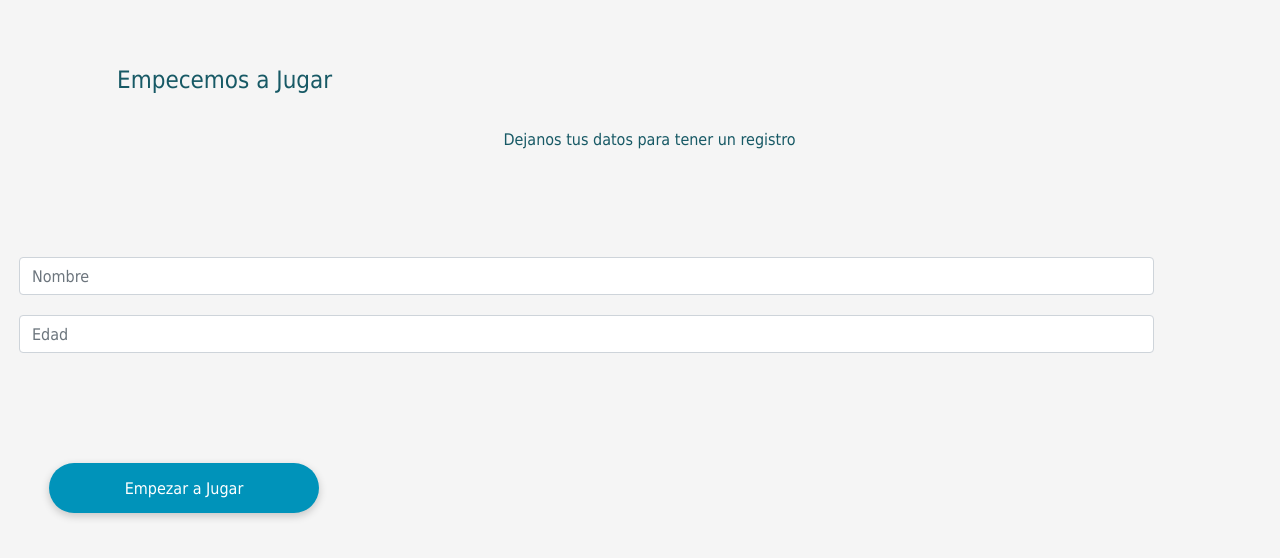
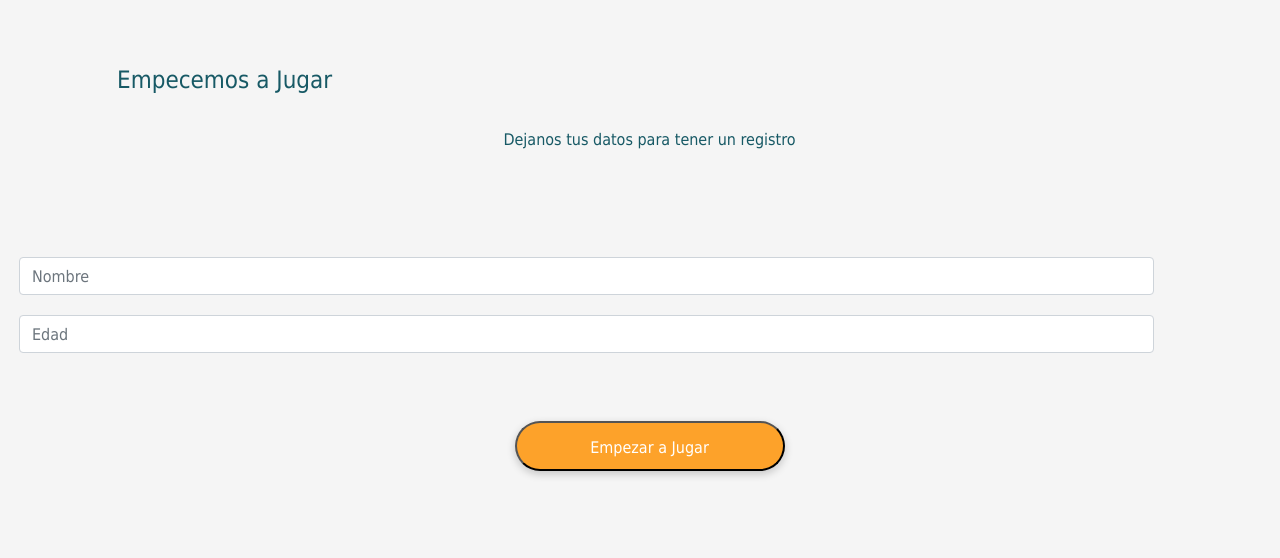
Before and after one commit to Devs4good/escuadronvial_webapp, an Angular app: page /empezar in a window 1280 px wide. Shown: the top 558 px of the page. Built offline with nearby package versions, Linux system fonts and the light colour scheme.

Commit message:
agregar navegacion a empezar

```diff
--- a/src/app/app.module.ts
+++ b/src/app/app.module.ts
@@ -10,6 +10,7 @@ import { RankingComponent } from './components/ranking/ranking.component';
 import { RespuestaComponent } from './components/respuesta/respuesta.component';
 import { CategoriasComponent } from './components/categorias/categorias.component';
 import { EmpezarComponent } from './components/empezar/empezar.component';
+import { FormsModule } from '@angular/forms';
 
 @NgModule({
   declarations: [
@@ -24,7 +25,8 @@ import { EmpezarComponent } from './components/empezar/empezar.component';
   ],
   imports: [
     BrowserModule,
-    AppRoutingModule
+    AppRoutingModule,
+    FormsModule
   ],
   providers: [],
   bootstrap: [AppComponent]
--- a/src/app/components/empezar/empezar.component.css
+++ b/src/app/components/empezar/empezar.component.css
@@ -0,0 +1,17 @@
+.button-empezar {
+    background-color: #fda22a;
+border-radius: 25px;
+box-shadow: 0 3px 8px rgba(0, 0, 0, .2);
+width: 270px;
+height: 50px;
+overflow: hidden;
+}
+
+.input {
+    border: 0  2px #61bfd8;
+}
+
+.titulo {
+    font-size: 24px;
+    color: #175965;
+}
--- a/src/app/components/empezar/empezar.component.html
+++ b/src/app/components/empezar/empezar.component.html
@@ -1,16 +1,23 @@
 <div class="container-sugerencias">
   <span class="titulo" id="titulo">Empecemos a Jugar</span>
-
+  {{f.nombre}}
   <div class="descripcion">
       <span>Dejanos tus datos para tener un registro </span> <br>
+      <span></span>
   </div>
+  <form #f="ngForm" (ngSubmit)="llenarDatos(f)" novalidate>
+    <div class="inputs">
+        <input name="nombre" ngModel required #nombre="ngModel" placeholder="Nombre" class="form-control">
+        <input name="edad" ngModel  class="form-control" placeholder="Edad">
+        <span class="error text-center" style="margin: 5px" >{{error}}</span>
+    </div>
+    <br/>
+    <div>
+        <button class="button button-empezar" id="button-empezar">
+            Empezar a Jugar
+          </button>
+    </div>
 
-  <div class="inputs">
-      <input type="text"  class="form-control"  placeholder="Nombre">
-      <input type="text"  class="form-control"  placeholder="Edad">
-  </div>
+  </form>
 
-  <div class="btn-enviar" id="boton-siguiente">
-      <span>Empezar a Jugar</span>
-  </div>
 </div>
--- a/src/app/components/empezar/empezar.component.ts
+++ b/src/app/components/empezar/empezar.component.ts
@@ -1,4 +1,6 @@
 import { Component, OnInit } from '@angular/core';
+import {NgForm} from '@angular/forms';
+import { Router } from '@angular/router';
 
 @Component({
   selector: 'app-empezar',
@@ -6,10 +8,25 @@ import { Component, OnInit } from '@angular/core';
   styleUrls: ['./empezar.component.css']
 })
 export class EmpezarComponent implements OnInit {
-
-  constructor() { }
+  nombre = '';
+  error = '';
+  edad ='';
+  constructor(private router: Router) { }
 
   ngOnInit() {
   }
 
+  llenarDatos(f) {
+    console.log(f.value);
+    const data = f.value;
+    if (!data.nombre && !data.edad)
+    {
+      this.error = "Debes indicar tu nombre y Edad"
+    }
+    else {
+      this.router.navigate(["/categorias"]);
+    }
+
+  }
+
 }
--- a/src/app/components/home/home.component.html
+++ b/src/app/components/home/home.component.html
@@ -2,7 +2,7 @@
   <h1>Bienvenido a Ev&Game</h1>
 </div>
 <div class="text-center botonera">
-  <a href="/categorias" class="boton-home boton-jugar" id="boton-siguiente">Empezar a jugar</a>
+  <a href="/empezar" class="boton-home boton-jugar" id="boton-siguiente">Empezar a jugar</a>
   <br>
   <a href="" class="boton-home boton-sesion" id="boton-login">Iniciar sesión</a>
   <div class="sugerencias mt-5">
```
